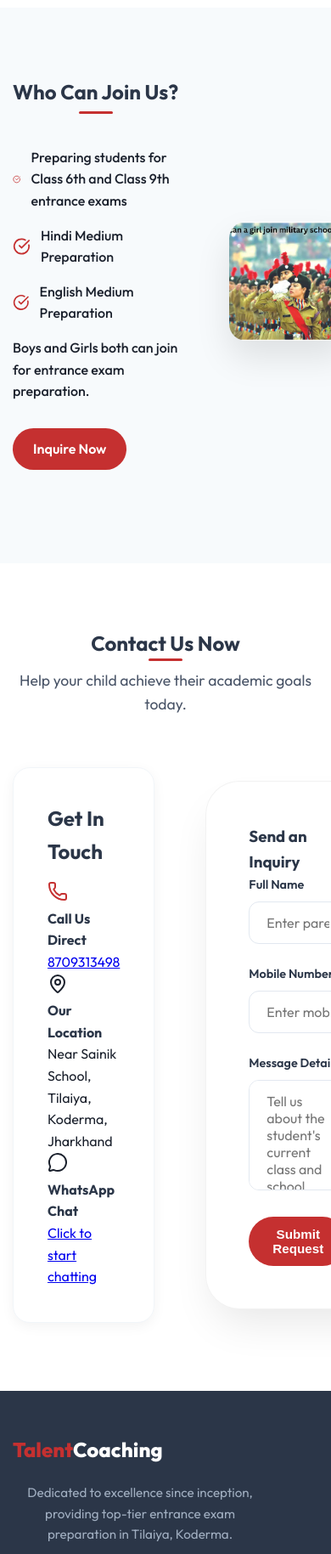
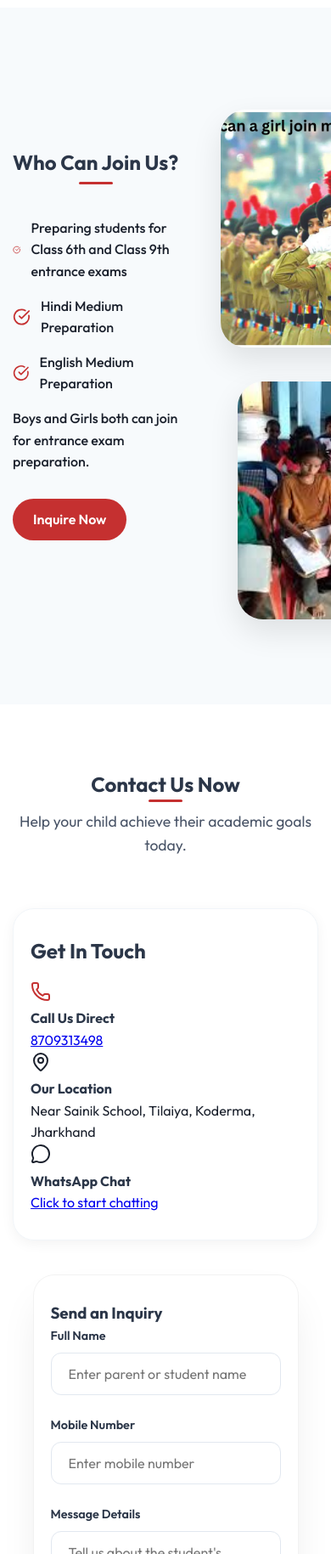
Before and after one commit to saurabhyuvi14-ai/Talent, a website built with Vite: page index.html in a window 390 px wide. Shown: the part 1640-3469 px from the top of the page at 85% size. Built offline with nearby package versions, Linux system fonts and the light colour scheme.

Commit message:
4th changes

```diff
--- a/style.css
+++ b/style.css
@@ -1003,7 +1003,7 @@ td { padding: 20px; border-bottom: 1px solid #f1f5f9; background: white; }
   .section-title::after { width: 40px; height: 3px; bottom: -6px; }
   .section-header.align-center h2 { white-space: nowrap !important; line-height: 1.2; }
 
-  /* Who Can Join Section - SQUARE ALTERNATING LAYOUT */
+  /* Who Can Join Section - VERTICAL SQUARE STACK */
   #join .btn-primary {
     font-size: 1rem !important;
     padding: 12px 24px !important;
@@ -1013,21 +1013,23 @@ td { padding: 20px; border-bottom: 1px solid #f1f5f9; background: white; }
   }
   #join .dual-image-container {
     display: flex !important;
-    flex-direction: row !important;
+    flex-direction: column !important;
     justify-content: center !important;
-    gap: 20px !important;
+    gap: 40px !important;
     margin-top: 40px !important;
     align-items: center !important;
     padding-bottom: 20px !important;
   }
   #join .dual-image-box {
-    width: 140px !important;
-    height: 140px !important;
-    border-radius: 20px !important;
+    width: 280px !important;
+    height: 280px !important;
+    border-radius: 30px !important;
     flex: none !important;
+    box-shadow: 0 15px 35px rgba(0,0,0,0.1) !important;
   }
-  #join .dual-image-box:first-child { transform: translateY(-15px); }
-  #join .dual-image-box:last-child { transform: translateY(15px); }
+  /* Subtle staggered effect if desired, but "top and bottom" was primary instruction */
+  #join .dual-image-box:first-child { transform: translateX(-10px); }
+  #join .dual-image-box:last-child { transform: translateX(10px); }
 
   /* About Page Refinements */
   .principal-container { width: 100% !important; margin-top: 30px !important; }
@@ -1053,6 +1055,17 @@ td { padding: 20px; border-bottom: 1px solid #f1f5f9; background: white; }
   }
   .feature-tag { font-size: 0.95rem !important; padding: 10px 18px !important; }
   .feature-tag i { width: 18px !important; height: 18px !important; }
+
+  /* Mobile-only contact section layout */
+  #contact .grid-2 {
+    display: flex !important;
+    flex-direction: column !important;
+    gap: 40px !important;
+  }
+  #contact .card, #contact .inquiry-form-card {
+    padding: 30px 20px !important;
+    border-radius: 25px !important;
+  }
 
   /* Mobile-only Result Summary Styles */
   .mobile-result-summary {
```
